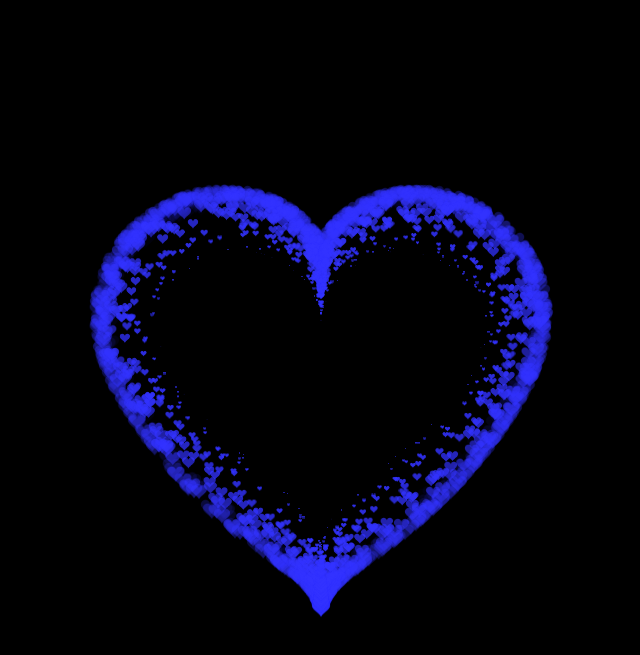
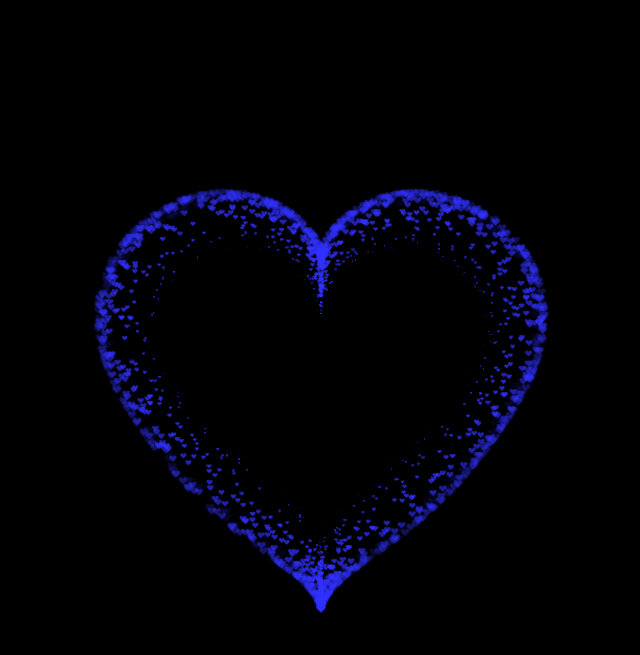
Before and after one commit to dtanh275/heartlove, a plain HTML site: page index.html in a window 1280 px wide. Shown: the part 77-732 px from the top of the page, without its empty margins (319-959 px from the left). Drawn offline with Linux system fonts and the light colour scheme.

Commit message:
change effect

```diff
--- a/index.html
+++ b/index.html
@@ -75,7 +75,7 @@ var settings = {
 
     effect: -0.75, // play with this for a nice effect
 
-    size:      20, // particle size in pixels
+    size:      10, // particle size in pixels
 
   },
 
```
